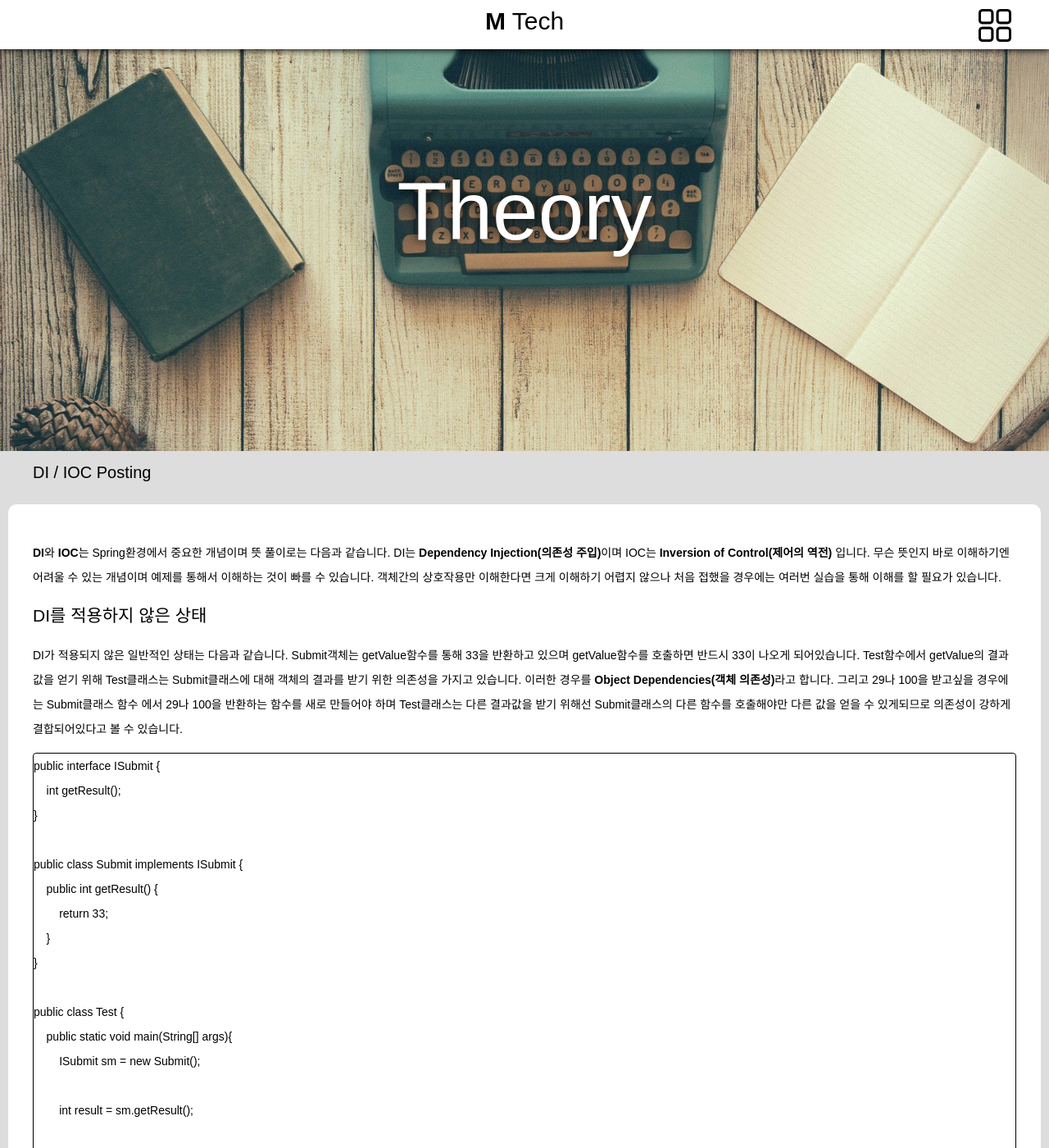
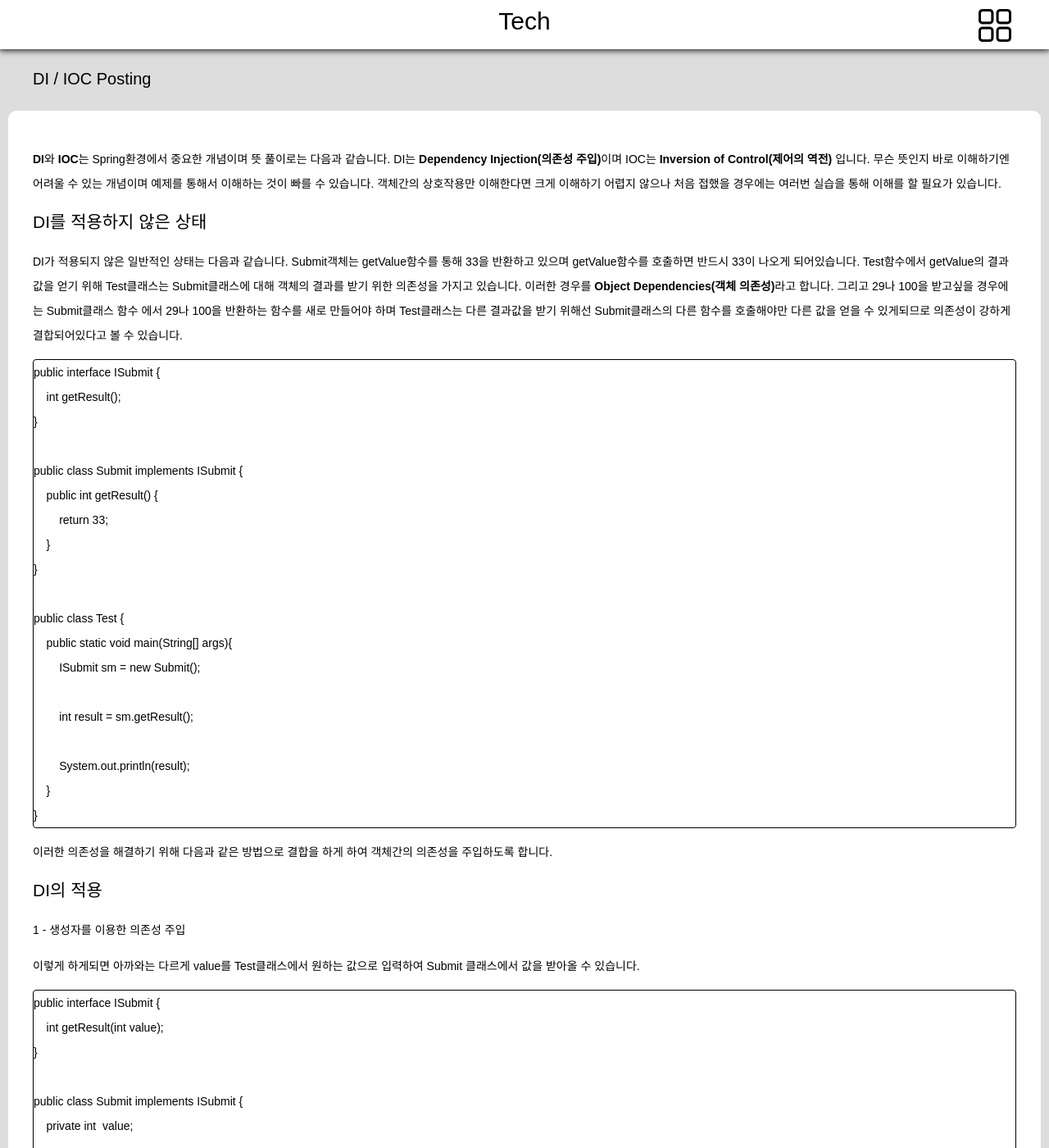
Before and after one commit to leemugeun/leemugeun.github.io, a Jekyll site: the page built from _posts/2020-03-15-di-ioc.md, in a window 1280 px wide and 1400 px high. Shown: the whole window at 82% size. Built offline with Jekyll 4.4.1, drawn with Linux system fonts in a browser that asks for light colours; a style sheet for code colours, icons or effects is not loaded.

Commit message:
2020-03-22 SomeFix

```diff
--- a/_layouts/post.html
+++ b/_layouts/post.html
@@ -9,8 +9,8 @@
                 </a>
             </div>
             <div class="p_nav_title">
-                <img class="nav_icon" src="{{ site.files }}/nav/navigation.png" height="40">
-                Navigation
+                <img class="nav_icon" src="{{ site.files }}/nav/navigation.png" height="35">
+                <span>Navigation</span>
             </div>
             <div id="p_nav_menu" class="p_nav_menu">
                 {% for item in site.data.menu.list %}
@@ -42,7 +42,7 @@
             <header id="p_header" class="p_header">
                 <div class="p_header_title">
                     <a href="/" onclick="window.scrollTo(0,0);">
-                        <span><strong>M</strong> Tech</span>
+                        <span>Tech</span>
                     </a>
                 </div>
                 <div class="p_header_btn">
@@ -52,13 +52,11 @@
                 </div>
             </header>
 
-            {% for item in site.data.menu.list %}
-            {% if item.title == page.title %}
+            {% if page.title == "Main" %}
             <div class="p_sub" style="background-image: url('/files/ban/{{ page.icon }}.jpg')">
-                <div class="sub_txt">{{ page.title }}</div>
+                <div class="sub_txt">Tech Guide</div>
             </div>
             {% endif %}
-            {% endfor %}
 
             <div class="p_container_wrap">
                 <div class="p_container_title">
--- a/_posts/2020-03-15-di-ioc.md
+++ b/_posts/2020-03-15-di-ioc.md
@@ -1,9 +1,9 @@
 ---
 layout: post
-title : Theory
-icon: theory
+title : Spring
+icon: spring
 postname : DI / IOC
-permalink: /theory/diioc
+permalink: /spring/diioc
 ---
 
 **DI**와 **IOC**는 Spring환경에서 중요한 개념이며 뜻 풀이로는 다음과 같습니다. DI는 **Dependency Injection(의존성 주입)**이며 IOC는 **Inversion of Control(제어의 역전)** 입니다. 무슨 뜻인지 바로 이해하기엔 어려울 수 있는 개념이며 예제를 통해서 이해하는 것이 빠를 수 있습니다. 객체간의 상호작용만 이해한다면 크게 이해하기 어렵지 않으나 처음 접했을 경우에는 여러번 실습을 통해 이해를 할 필요가 있습니다.
--- a/assets/css/post.css
+++ b/assets/css/post.css
@@ -42,7 +42,7 @@
 .nav_icon{
     display: inline-block;
     vertical-align: top;
-    margin-right: 20px;
+    margin-right: 10px;
 }
 
 
@@ -136,10 +136,9 @@
 /* Banner */
 
 .p_sub{
-    top: 60px;
     width: 100%;
     height: 490px;
-    position: absolute;
+    position: relative;
     overflow: hidden;
     background-size: 100%;
 }
@@ -166,7 +165,7 @@
 /* Inner */
 
 .p_container_wrap{
-    top : 550px;
+    /* margin-top : 50px; */
     min-height: 500px;
     background-color: #ddd;
     position: relative;
@@ -176,6 +175,7 @@
 }
 
 .p_container_title{
+    margin-top: 70px;
     max-width: 1200px;
     height: 50px;
     position: relative;
@@ -232,6 +232,8 @@
 }
 
 @media (max-width:700px){
+
+    /* Header */
     .p_header{
         height: 45px;
     }
@@ -251,6 +253,7 @@
         height: 30px;
     }
 
+    /* Navigation */
     .p_nav{
         right: -410px;
     }
@@ -267,8 +270,8 @@
         font-size: 18px;
     }
 
+    /* Banner */
     .p_sub{
-        top: 30px;
         height: 200px;
     }
 
@@ -277,10 +280,7 @@
         font-size: 50px;
     }
 
-    .p_container_wrap{
-        top: 200px;
-    }
-
+    /* Inner */
     .p_container_title{
         left: 20px;
     }
--- a/assets/js/post.js
+++ b/assets/js/post.js
@@ -5,10 +5,10 @@ window.onload = () => {
         let wheel = event.wheelDelta;
         let scroll = $(window).scrollTop();
         if (scroll > 80 && wheel < 0){
-            document.querySelector("#p_header").hidden = true;
+            $("#p_header").hide();
         }
         else if (wheel > 0){
-            document.querySelector("#p_header").hidden = false;
+            $("#p_header").show();
         }
     });
 }
```
Also changed, not shown: _data/menu.json (+5 -5 lines), files/ban/db.jpg (deleted), files/ban/git.jpg (deleted), files/ban/jekyll.jpg (deleted), files/ban/main.jpg, files/ban/main2.jpg (added), files/ban/theory.jpg (deleted), files/nav/db.png, files/nav/git.png, files/nav/jekyll.png, files/nav/main.png, files/nav/navigation.png, files/nav/spring.png (added), files/nav/theory.png (deleted).
